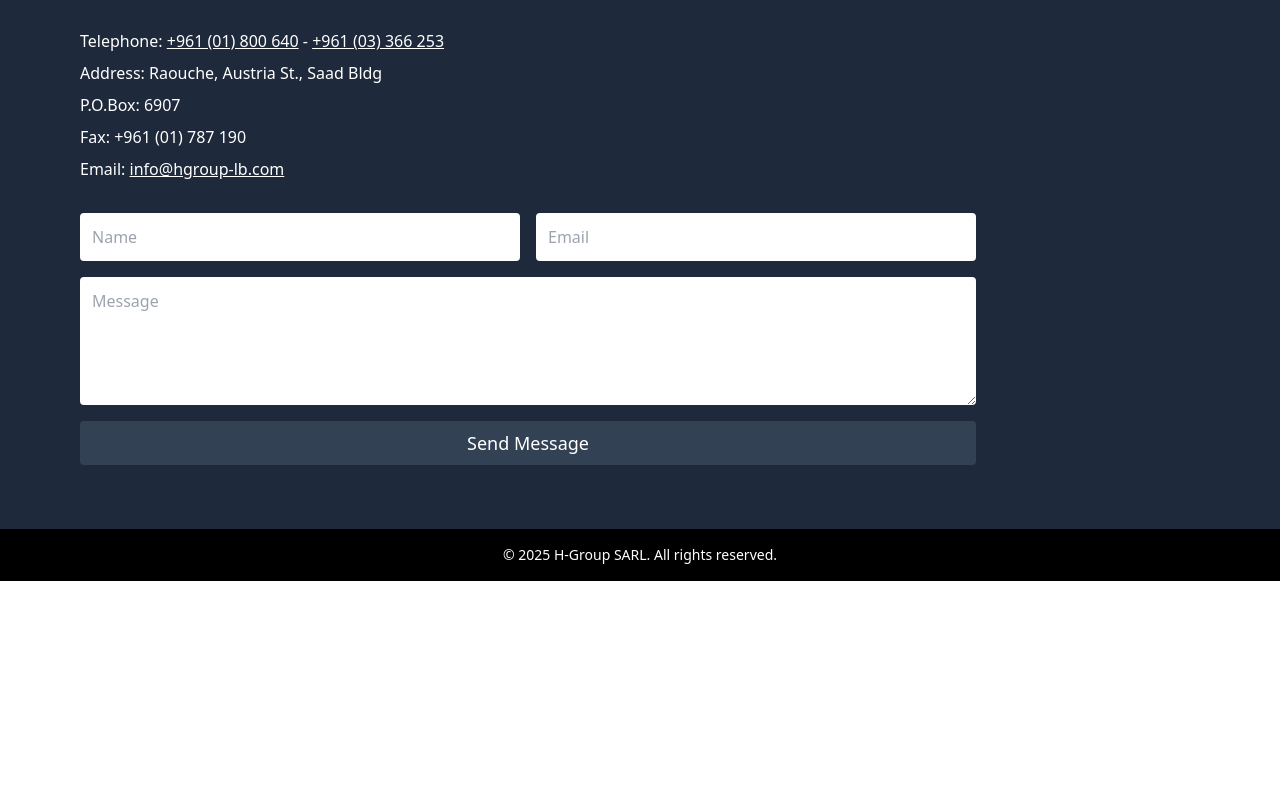
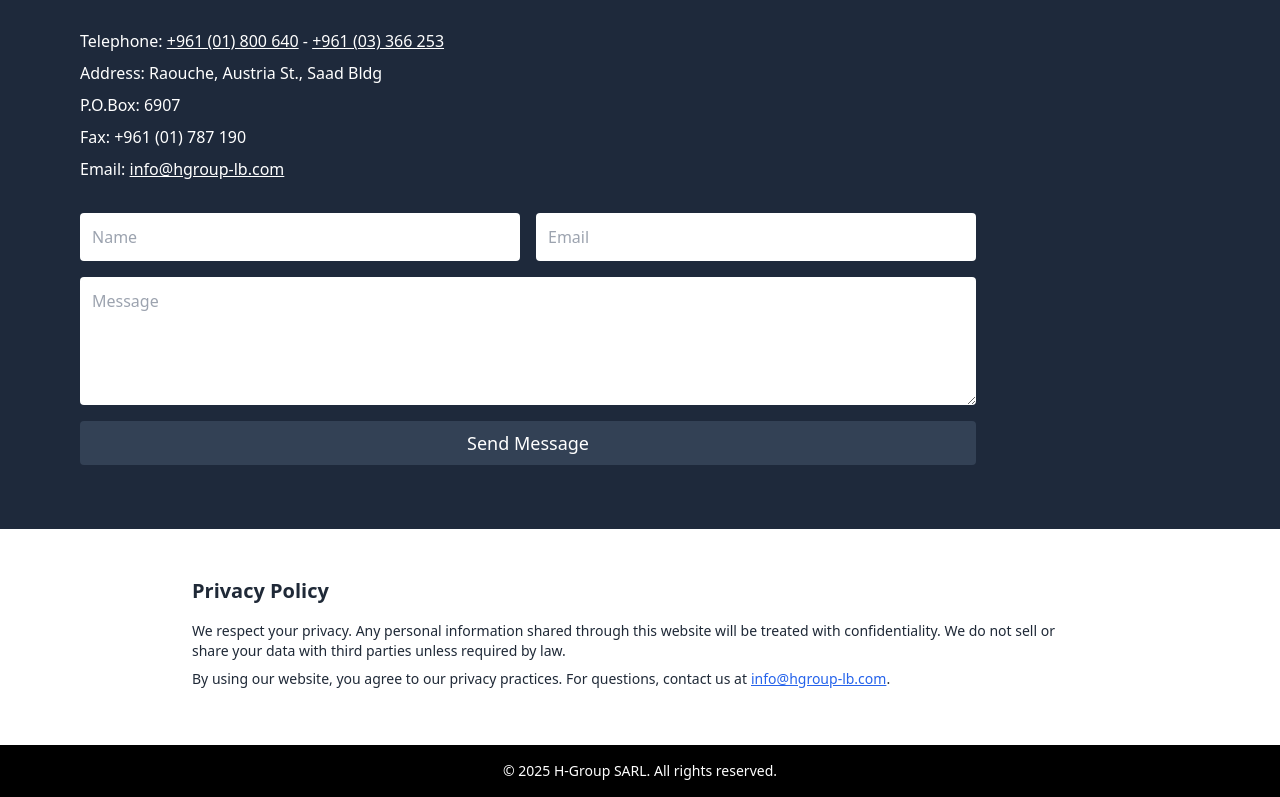
Before and after one commit to nizarelhakim/Hgroup-vercel2, a React (Vite) app: page / in a window 1280 px wide. Shown: the part 3919-4716 px from the top of the page. Before the commit the page ends 4500 px from the top, so only its background shows below. Built offline with nearby package versions, Linux system fonts and the light colour scheme.

Commit message:
Update HGroupHomePage.jsx

```diff
--- a/src/HGroupHomePage.jsx
+++ b/src/HGroupHomePage.jsx
@@ -143,6 +143,20 @@ export default function HGroupHomePage() {
 </form>
 
       </section>
+{/* Privacy Policy */}
+<section id="privacy" className="bg-white text-gray-800 py-12 px-6 md:px-20 text-sm">
+  <div className="max-w-4xl mx-auto">
+    <h3 className="text-xl font-semibold mb-4">Privacy Policy</h3>
+    <p className="mb-2">
+      We respect your privacy. Any personal information shared through this website will be treated with confidentiality.
+      We do not sell or share your data with third parties unless required by law.
+    </p>
+    <p className="mb-2">
+      By using our website, you agree to our privacy practices. For questions, contact us at
+      <a href="mailto:info@hgroup-lb.com" className="underline text-blue-600 ml-1">info@hgroup-lb.com</a>.
+    </p>
+  </div>
+</section>
 
       {/* Footer */}
       <footer className="bg-black text-white text-sm text-center py-4">
```
